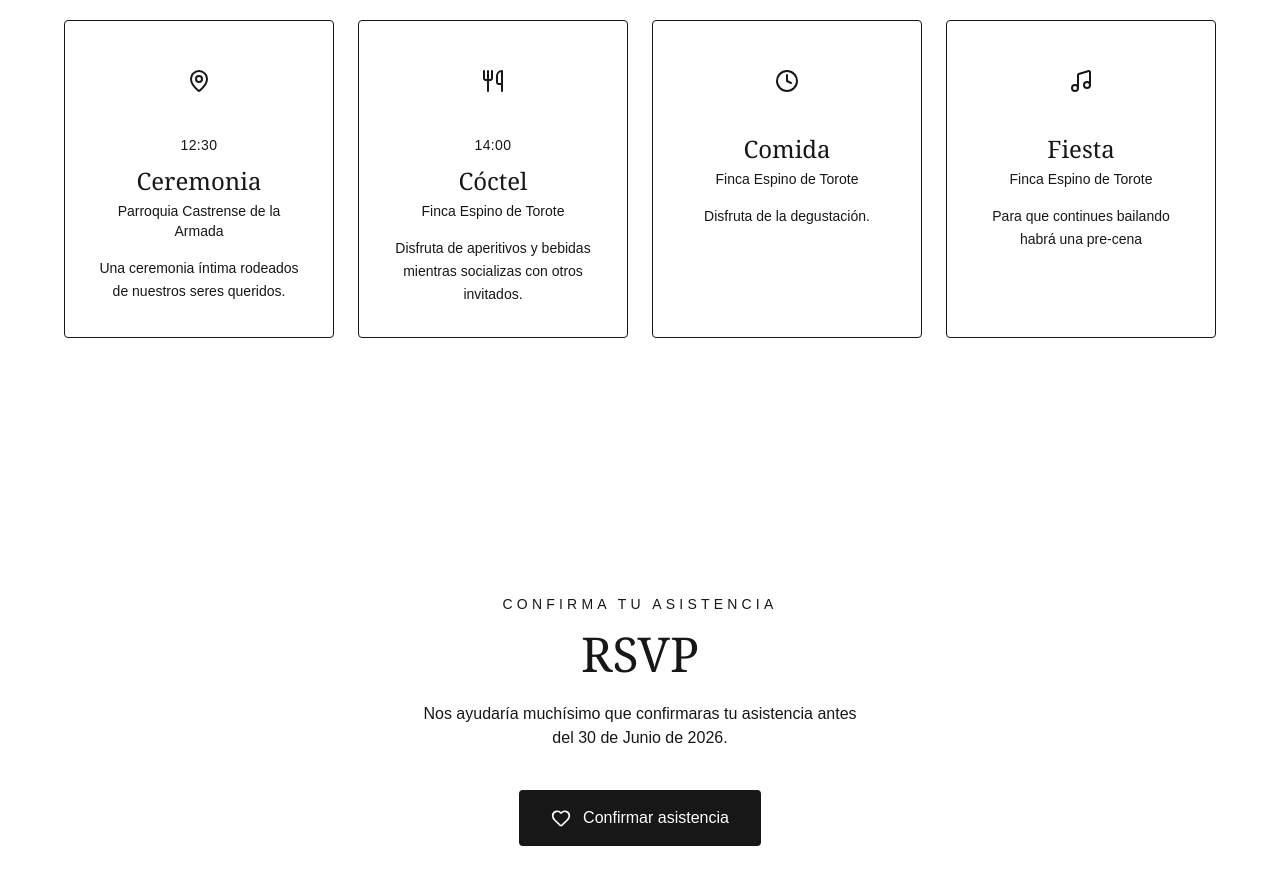
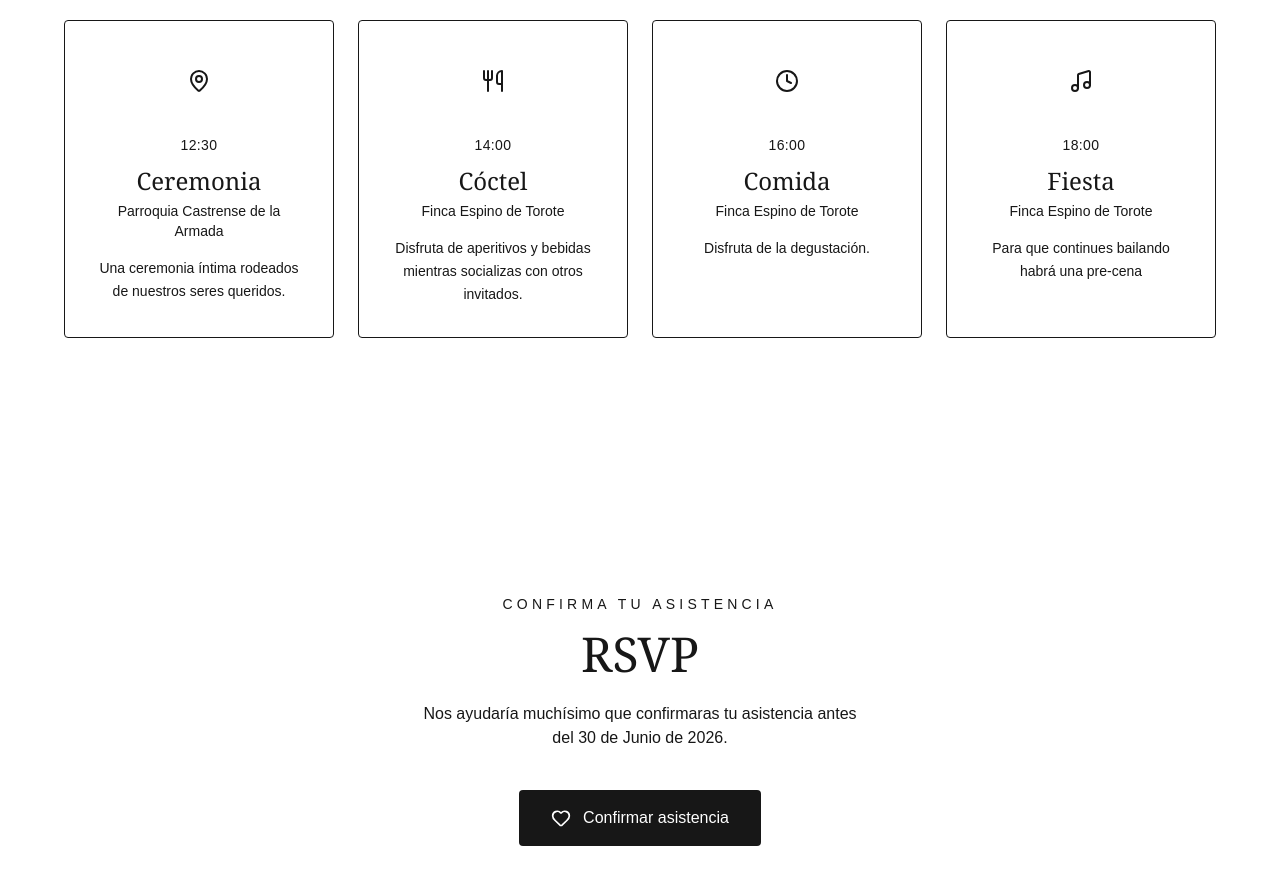
Before and after one commit to HTorres1/WebBoda, a Next.js app: page / in a window 1280 px wide. Shown: the part 5260-6145 px from the top of the page. Built offline with nearby package versions, Linux system fonts and the light colour scheme.

Commit message:
cambio horas de eventos

```diff
--- a/components/wedding/event-details.tsx
+++ b/components/wedding/event-details.tsx
@@ -22,6 +22,7 @@ const events = [
   {
     icon: Clock,
     title: "Comida",
+    time: "16:00",
     location: "Finca Espino de Torote",
     description:
       "Disfruta de la degustación.",
@@ -29,6 +30,7 @@ const events = [
   {
     icon: Music,
     title: "Fiesta",
+    time: "18:00",
     location: "Finca Espino de Torote",
     description: "Para que continues bailando habrá una pre-cena",
   },
```
